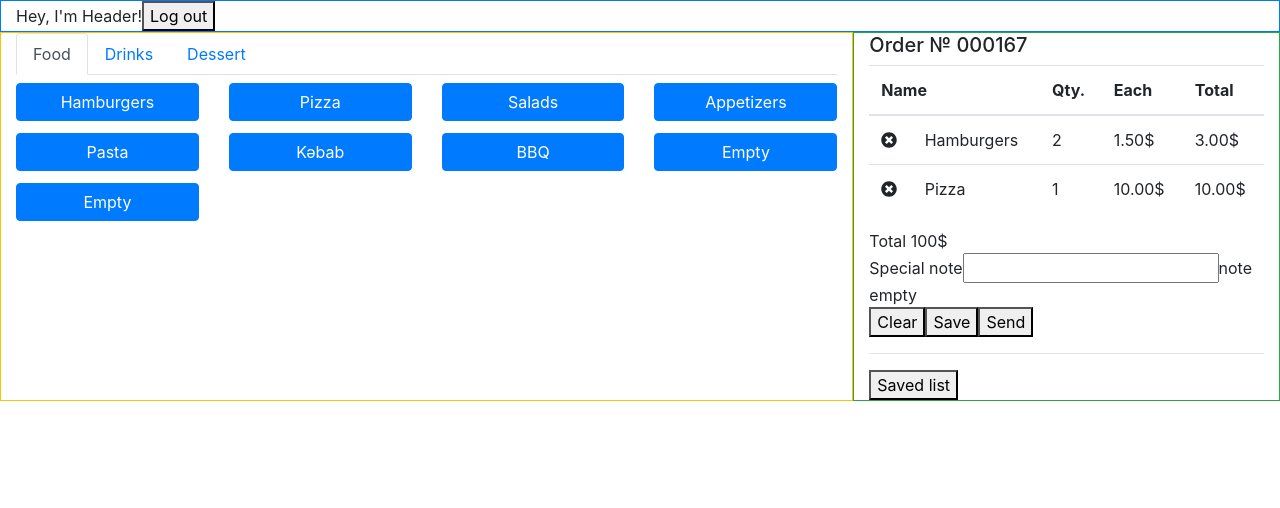
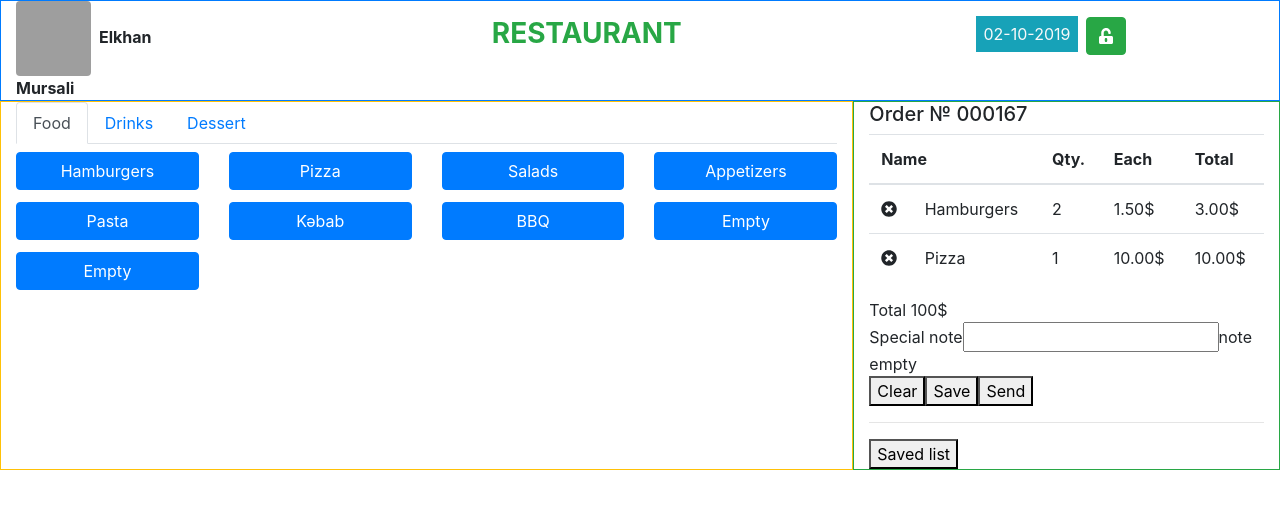
Before and after one commit to EKOLX/Restaurant, a React (Create React App) app in the folder Restaurant/: page / in a window 1280 px wide. Shown: the top 508 px of the page. Built offline with nearby package versions, Linux system fonts and the light colour scheme; grey boxes are pictures that could not be loaded.

Commit message:
Developing header compt

```diff
--- a/Restaurant/src/components/home/header.jsx
+++ b/Restaurant/src/components/home/header.jsx
@@ -1,8 +1,12 @@
 import React, { Component } from "react";
+import { FontAwesomeIcon } from "@fortawesome/react-fontawesome";
+import { faUnlockAlt } from "@fortawesome/free-solid-svg-icons";
 
 export default class HeaderComponent extends Component {
   state = {
-    component: "Header"
+    title: "Restaurant",
+    userFullName: "Elkhan Mursali",
+    currentDateTime: "02-10-2019"
   };
 
   logOutHandler = () => {
@@ -14,10 +18,27 @@ export default class HeaderComponent extends Component {
 
   render() {
     return (
-      <React.Fragment>
-        <span>Hey, I'm {this.state.component}!</span>
-        <button onClick={this.logOutHandler}>Log out</button>
-      </React.Fragment>
+      <div className="row">
+        <div className="col-md-2">
+          <img
+            src="https://picsum.photos/75"
+            alt="avatar"
+            className="rounded mr-2"
+          />
+          <span className="font-weight-bold">{this.state.userFullName}</span>
+        </div>
+        <div className="col-md-7 p-3">
+          <h3 className="text-uppercase font-weight-bold text-center text-success">
+            {this.state.title}
+          </h3>
+        </div>
+        <div className="col-md-3 p-3 text-light">
+          <span className="bg-info mr-2 p-2">{this.state.currentDateTime}</span>
+          <a href="/" className="btn btn-success" click="onLock()">
+            <FontAwesomeIcon icon={faUnlockAlt} />
+          </a>
+        </div>
+      </div>
     );
   }
 }
```
